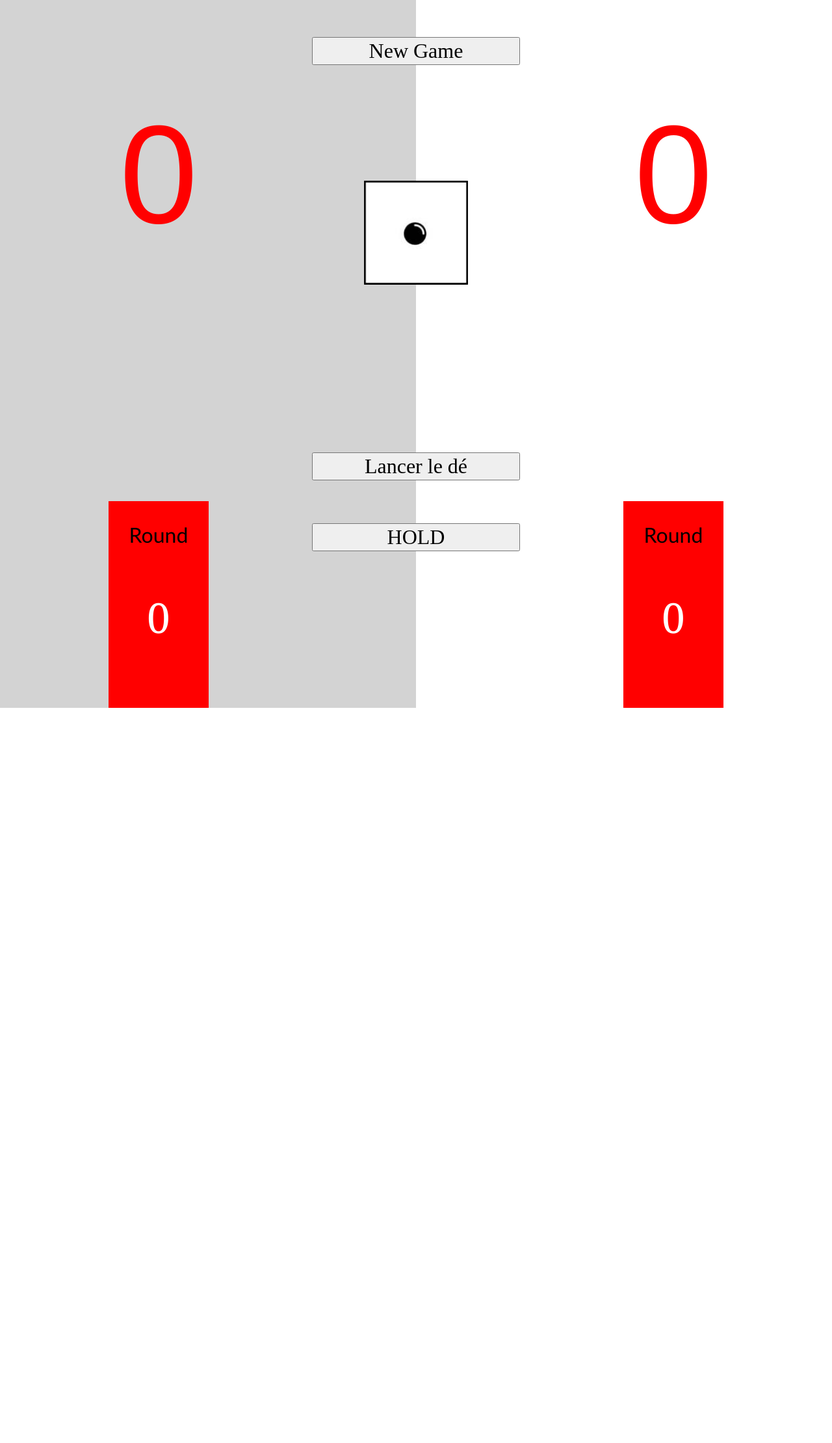
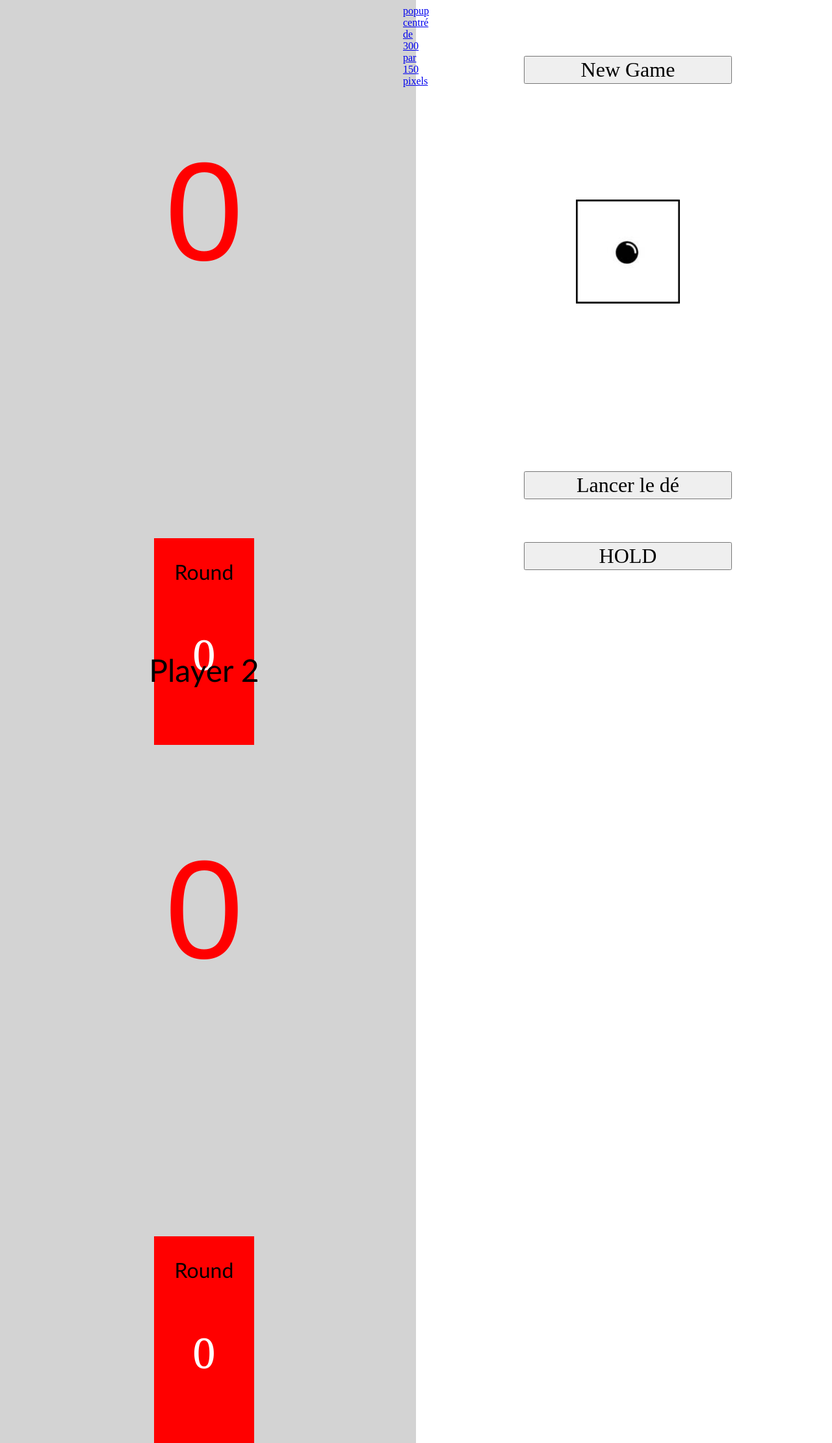
Before and after one commit to RxlBaptiste/GameOFDice, a PHP site: page / in a window 1280 px wide. Shown: the whole page at 65% size. Before the commit the page ends 1089 px from the top, so only its background shows below. Run offline with PHP 8.4, Linux system fonts and the light colour scheme; data that the repository does not hold is empty.

Commit message:
AddPopUpTest

```diff
--- a/ScriptDé.js
+++ b/ScriptDé.js
@@ -338,3 +338,11 @@
 function Reload() {
   location.reload();
 }
+
+//PopUp
+
+function PopUp(page, largeur, hauteur, options) {
+  var top=(screen.height-hauteur)/2;
+  var left=(screen.width-largeur)/2;
+  window.open(page,"","top="+top+",left="+left+",width="+largeur+",height="+hauteur+","+options);
+}
--- a/Style.css
+++ b/Style.css
@@ -4,6 +4,7 @@
 
 body{
     overflow-x: hidden;
+    overflow-y: hidden;
     height: 100%;
 
     display: grid;
--- a/index.php
+++ b/index.php
@@ -17,9 +17,7 @@
     <div class="col-1 Joueur1">
         <div class="Global">
             <span name="J1" class="PlayerToPlay" id="PlayJ1">
-                <?php
-                echo $_POST ['Joueur 1'];
-                ?>
+                Player 1
             </span>
             <p id="GlobalJ1">0</p>
         </div>
@@ -29,7 +27,9 @@
             <p id="J1">0</p>
         </div>
     </div>
-
+    <a href="javascript:PopupCentrer('popup.html',300,150,'menubar=no,status=no')">
+        popup centré de 300 par 150 pixels
+    </a>
     <div class="col-1 container">
         <!--Bouton New Game-->
         <button id="NewGame" type="button" onclick="Reload()">
@@ -53,9 +53,7 @@
     <div class="col-1 Joueur2">
         <div class="Global">
             <span name="J2" class="PlayerNoPlay" id="PlayJ2">
-                <?php
-                echo $_POST ['Joueur 2'];
-                ?>
+                Player 2
             </span>
             <p id="GlobalJ2">0</p>
         </div>
```
Also changed, not shown: jeu.php (renamed from Index.html, +11 -29 lines).
